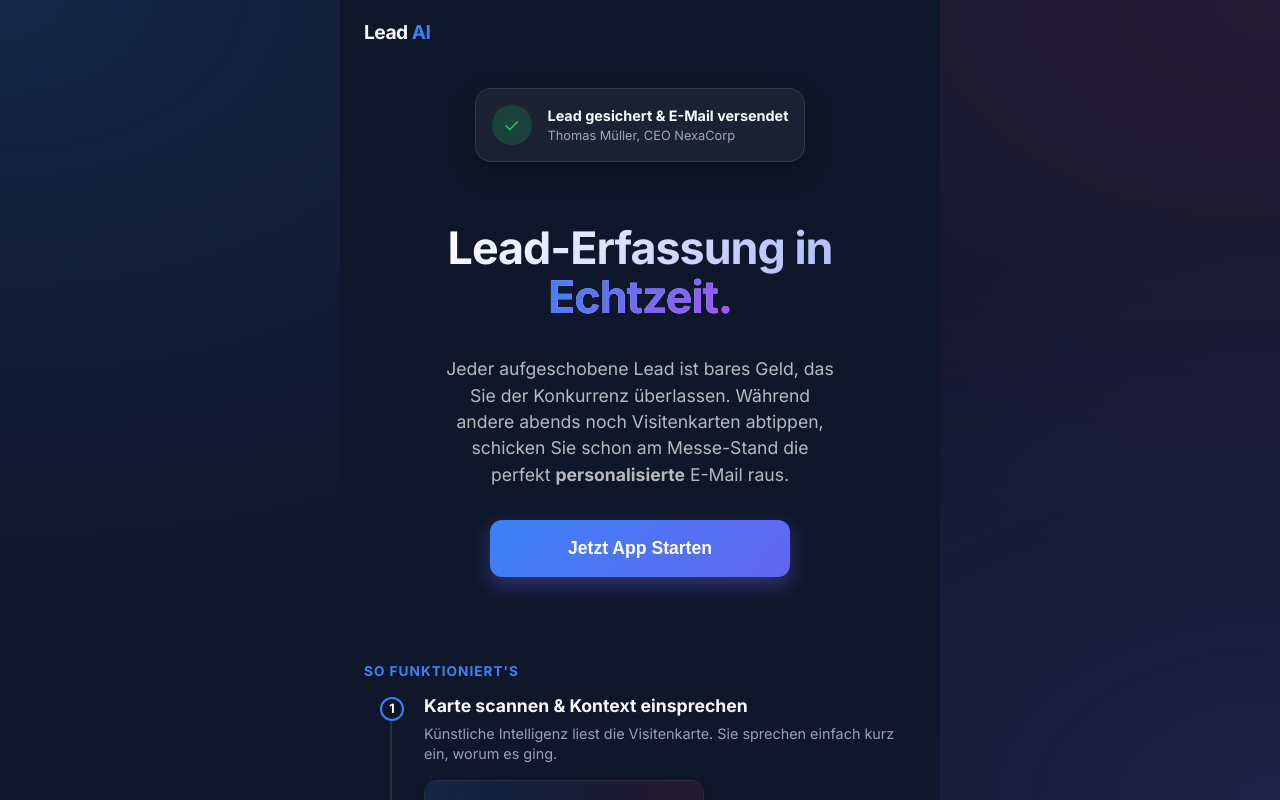
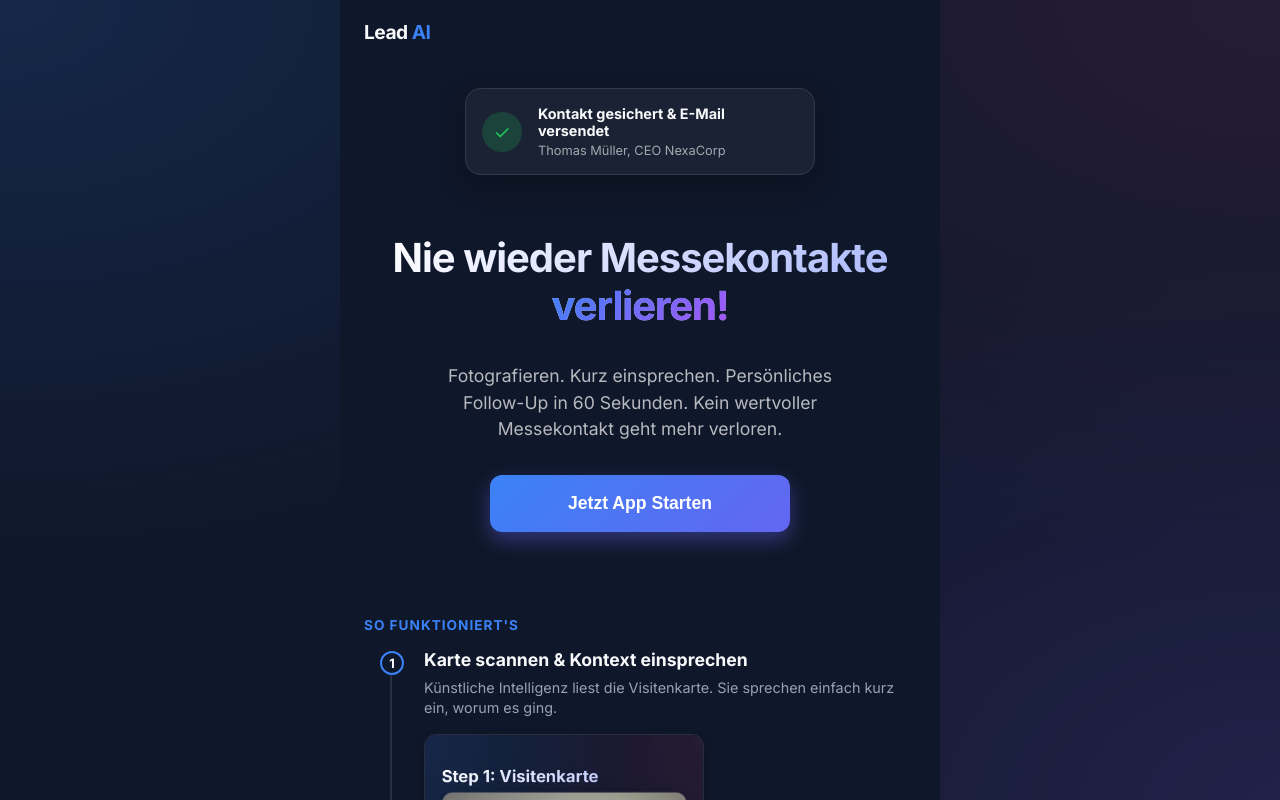
Before and after one commit to Pholiko/LeadsAI, a React (Vite) app: page / in a window 1280 px wide. Shown: the top 800 px of the page. Built offline with nearby package versions, Linux system fonts and the light colour scheme.

Commit message:
Update marketing copy on landing page

```diff
--- a/src/components/LandingView.jsx
+++ b/src/components/LandingView.jsx
@@ -32,17 +32,17 @@ export default function LandingView({ onStart }) {
             ✓
           </div>
           <div style={{ textAlign: 'left' }}>
-            <p style={{ margin: '0 0 4px', fontSize: '0.9rem', fontWeight: 'bold' }}>Lead gesichert & E-Mail versendet</p>
+            <p style={{ margin: '0 0 4px', fontSize: '0.9rem', fontWeight: 'bold' }}>Kontakt gesichert & E-Mail versendet</p>
             <p style={{ margin: 0, fontSize: '0.8rem', color: 'rgba(255,255,255,0.6)' }}>Thomas Müller, CEO NexaCorp</p>
           </div>
         </div>
 
-        <h1 className="title" style={{ fontSize: '2.8rem', marginBottom: '16px', lineHeight: '1.1', fontWeight: '800', textAlign: 'center', letterSpacing: '-1px' }}>
-          Lead-Erfassung in <br/><span style={{ background: 'linear-gradient(135deg, var(--primary) 0%, #a855f7 100%)', WebkitBackgroundClip: 'text', WebkitTextFillColor: 'transparent' }}>Echtzeit.</span>
+        <h1 className="title" style={{ fontSize: '2.5rem', marginBottom: '16px', lineHeight: '1.2', fontWeight: '800', textAlign: 'center', letterSpacing: '-1px' }}>
+          Nie wieder Messekontakte <br/><span style={{ background: 'linear-gradient(135deg, var(--primary) 0%, #a855f7 100%)', WebkitBackgroundClip: 'text', WebkitTextFillColor: 'transparent' }}>verlieren!</span>
         </h1>
 
         <p className="subtitle" style={{ fontSize: '1.1rem', marginBottom: '32px', maxWidth: '400px', color: 'rgba(255,255,255,0.7)', textAlign: 'center', lineHeight: '1.5' }}>
-          Jeder aufgeschobene Lead ist bares Geld, das Sie der Konkurrenz überlassen. Während andere abends noch Visitenkarten abtippen, schicken Sie schon am Messe-Stand die perfekt <strong>personalisierte</strong> E-Mail raus.
+          Fotografieren. Kurz einsprechen. Persönliches Follow-Up in 60 Sekunden. Kein wertvoller Messekontakt geht mehr verloren.
         </p>
 
         <button
```
